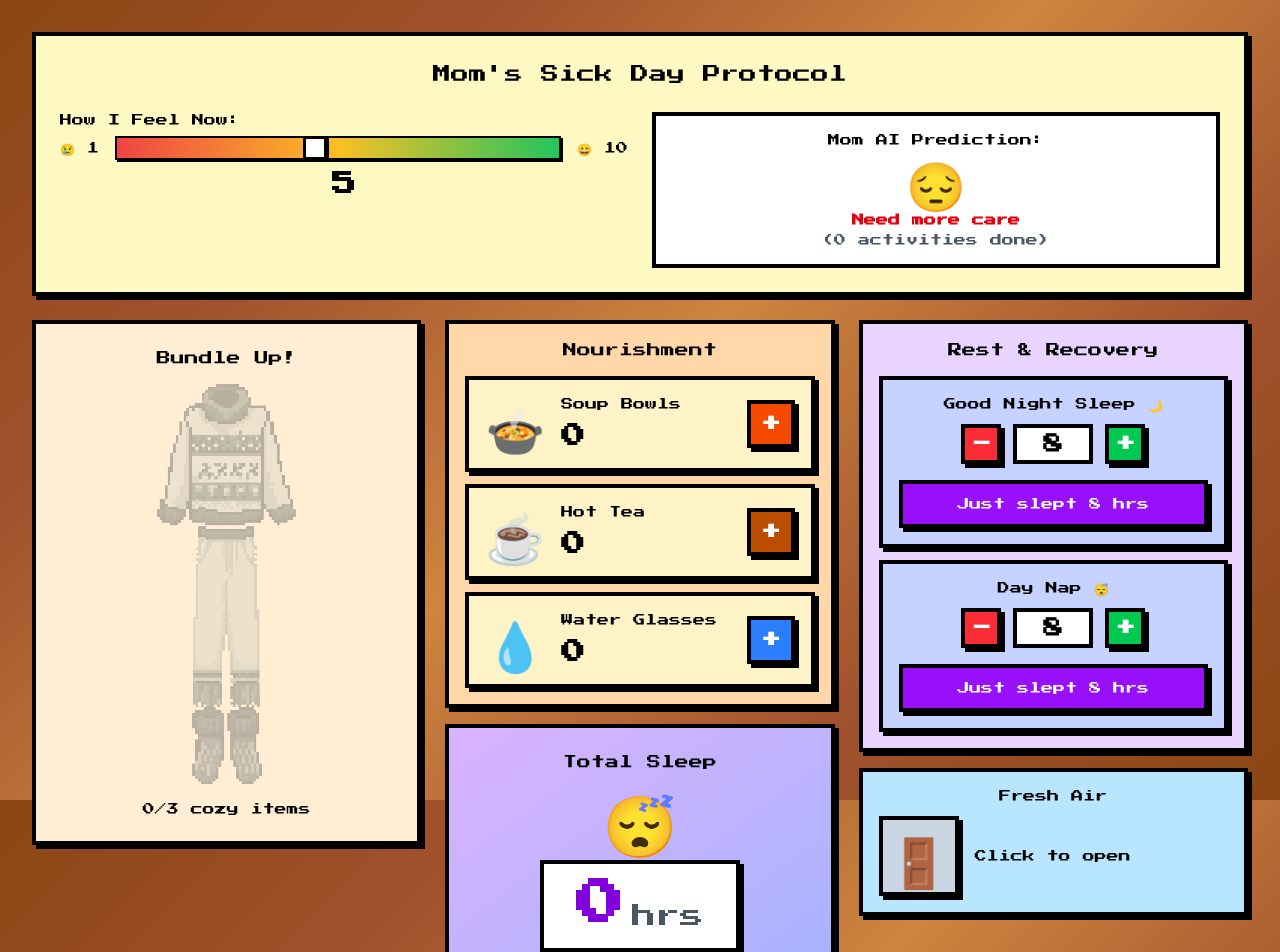
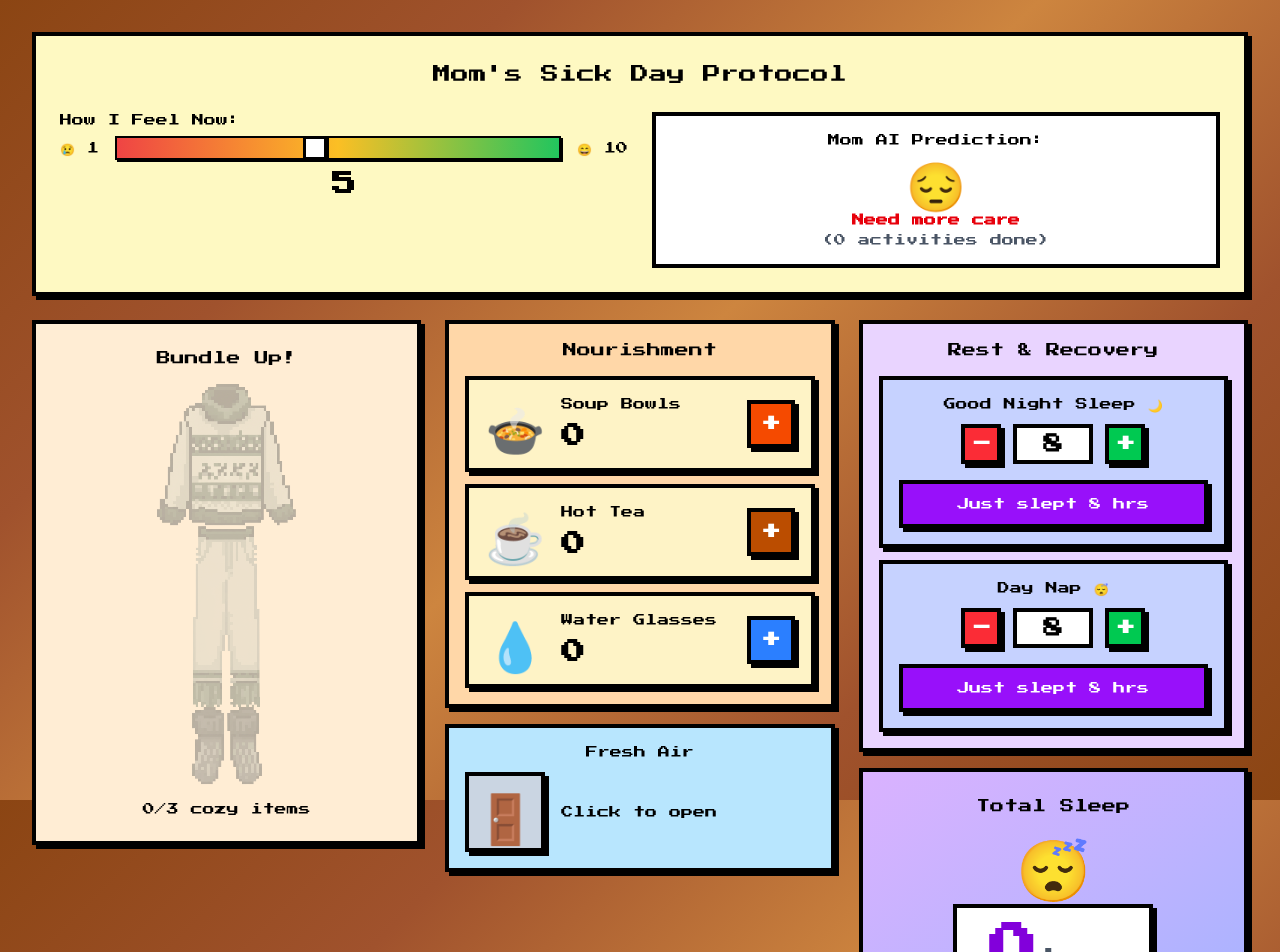
Before and after one commit to Fima2003/mom-protocol, a Next.js app: page / in a window 1280 px wide. Shown: the top 952 px of the page. Built offline with nearby package versions, Linux system fonts and the light colour scheme.

Commit message:
Better UI (vibe-kanban e647f1f9)
a) make slider pixel-styled

b) when I am hover over buttons, make sure the cursor is pointer

```diff
--- a/app/page.tsx
+++ b/app/page.tsx
@@ -70,7 +70,7 @@ export default function Home() {
               </div>
             </div>
 
-            <TotalSleep />
+            <VentilationTracker />
           </div>
 
           {/* Rest & Recovery Zone */}
@@ -89,7 +89,7 @@ export default function Home() {
               </div>
             </div>
 
-            <VentilationTracker />
+            <TotalSleep />
           </div>
         </div>
 
```
